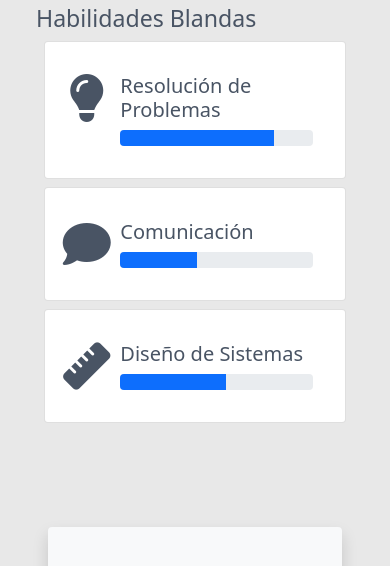
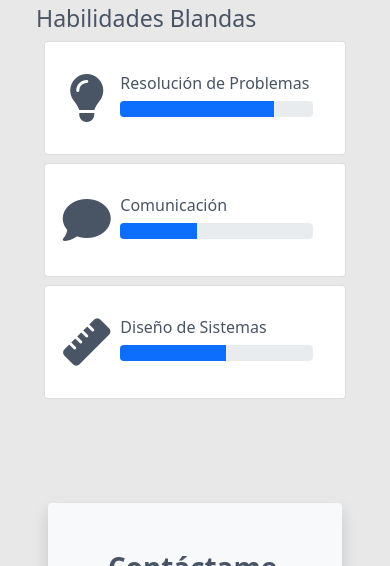
Before and after one commit to caylow/portfolio-FrontEnd, a plain HTML site: page index.html in a window 390 px wide. Shown: the part 1373-1939 px from the top of the page. Drawn offline with Linux system fonts and the light colour scheme.

Commit message:
Fixed Skills Section Responsive Breaking

```diff
--- a/style.css
+++ b/style.css
@@ -106,6 +106,10 @@ Skill Section
     padding: 2rem!important;
 }
 
+i{
+    height: 48px;
+}
+
 /*
 Social Media Icons
 */
@@ -136,3 +140,12 @@ footer p{
     font-family: var(--h-fonts);
     font-size: 1em;
 }
+
+/*
+
+*/
+@media (max-width: 992px) {
+    h5{
+        font-size: 1em!important;
+    }
+ }
```
